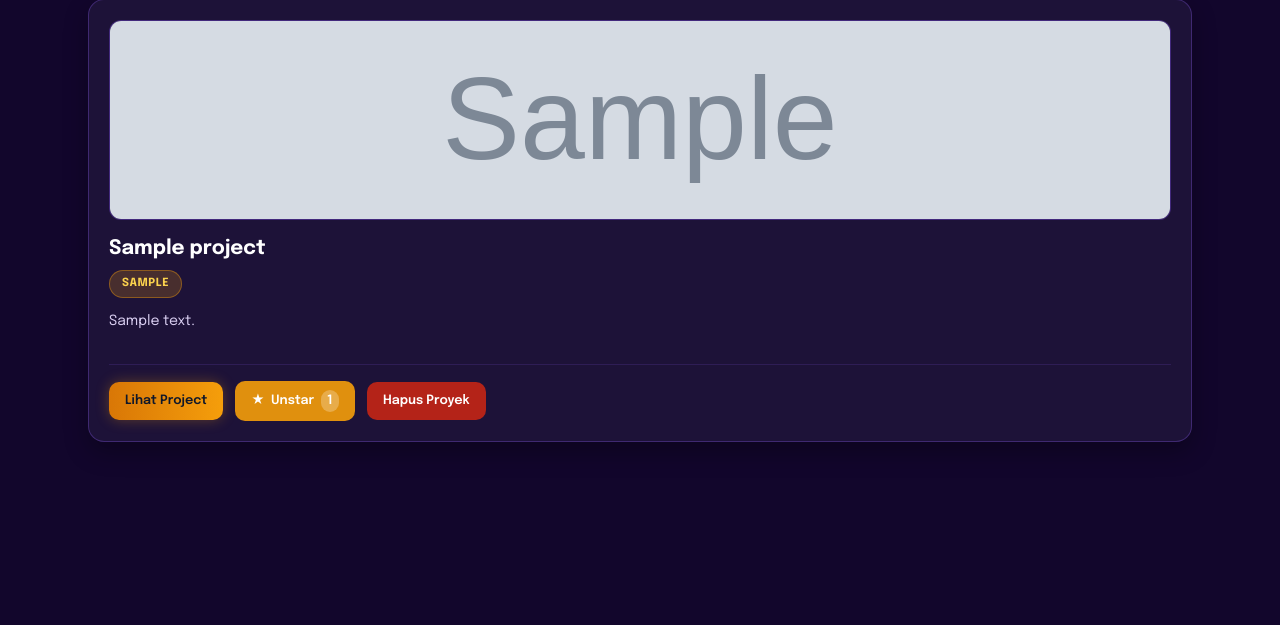
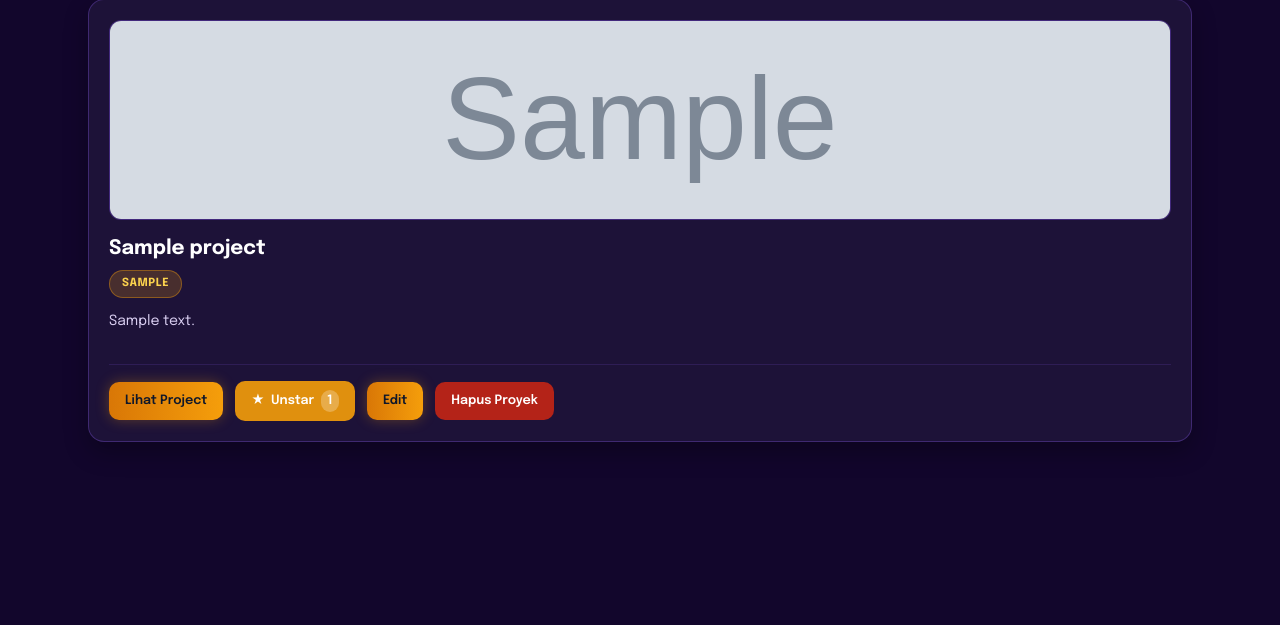
Before and after one commit to rebeccania/myportofolio, a Django app: page /projects/ in a window 1280 px wide. Shown: the part 531-1156 px from the top of the page. Run offline with Django 5.2, Linux system fonts and the light colour scheme; a user stored in the database is signed in; tables that the repository leaves empty hold one stand-in row (values such as "Sample post"); grey boxes marked "Sample" are stand-in pictures.

Commit message:
style :add conditional display for edit and delete buttons based on superuser and editor roles

```diff
--- a/templates/project.html
+++ b/templates/project.html
@@ -61,8 +61,12 @@
 
                   {% include "components/project_star.html" with project=project %}
 
+                  {% if user.is_superuser or  is_editor %}
+                    <a href="{% url 'main:edit_project' project.id %}" class="button">Edit</a>
+                  {% endif %}
+
                   {% if user.is_superuser %}
-                  {% include "components/project_delete_modal.html" with project=project %}
+                    {% include "components/project_delete_modal.html" with project=project %}
                   {% endif %}
                 </div>
               </div>
```
